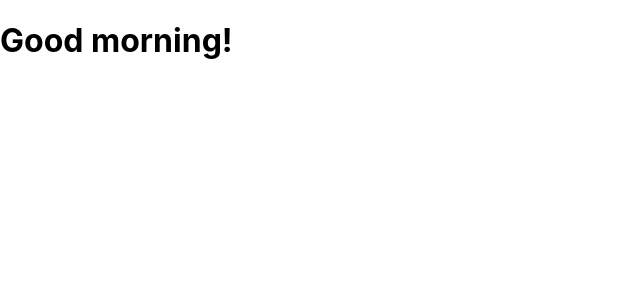
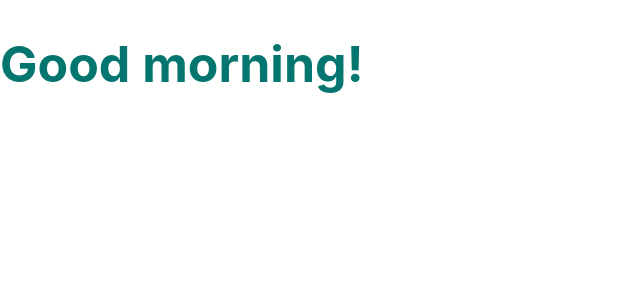
Before and after one commit to userforbidden/reactpractice, a React (Create React App) app in the folder todo-list/: page / in a window 1280 px wide. Shown: the top 300 px of the page, without its empty margins (0-640 px from the left). Built offline with nearby package versions, Linux system fonts and the light colour scheme.

Commit message:
15. completed Inline styles

```diff
--- a/todo-list/src/WishApp.js
+++ b/todo-list/src/WishApp.js
@@ -4,17 +4,25 @@
     const date = new Date()
     const hours = date.getHours()
     let timeOfDay
+    const styles = {
+        fontSize: 50
+    }
+
 
     if (hours < 12){
-        timeOfDay = "morning";
+        timeOfDay = "morning"
+        styles.color = "#04756F"
     } else if (hours >= 12 && hours < 17){
-        timeOfDay = 'afternoon';
+        timeOfDay = 'afternoon'
+        styles.color = "purple"
     } else{
-        timeOfDay = 'night';
+        timeOfDay = 'night'
+        styles.color = "#D90000";
     }
 
+
     return(
-        <h1>Good {timeOfDay}!</h1>
+        <h1 style = {styles} >Good {timeOfDay}!</h1>
     )
 }
 
```
